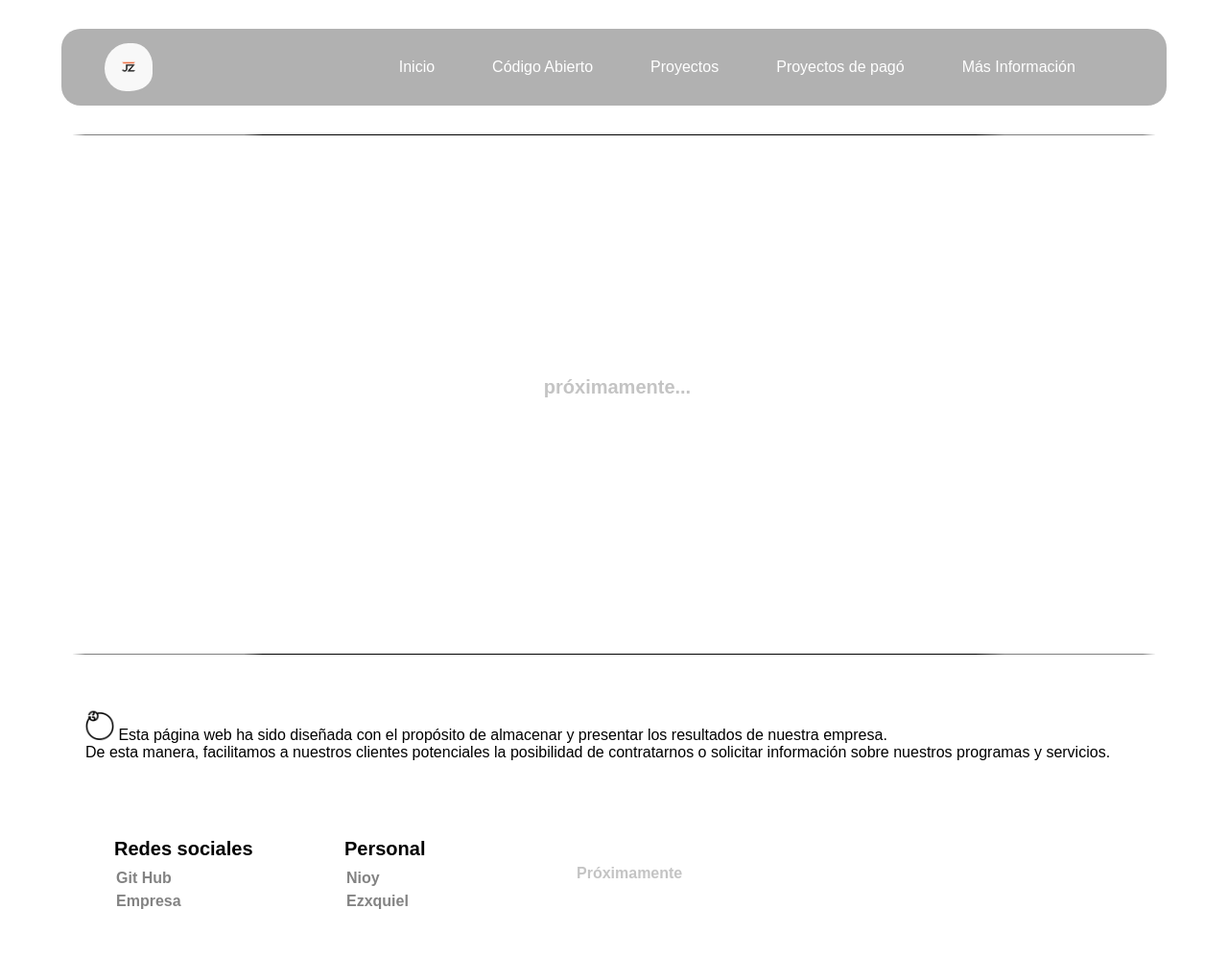
After one commit to Jz410/Web_oficial, a Flask app: page /proximamente in a window 1280 px wide. The commit adds this page. Shown: the whole page at 96% size. Run offline with Flask 3, Linux system fonts and the light colour scheme.

Commit message:
Footer , Menu
footer mejorado y layout de los apartados de la web.

```diff
--- a/Main.py
+++ b/Main.py
@@ -7,6 +7,26 @@ def Home():
     NW:str = 'Home'
     return render_template('index.html', NW=NW)
 
+@app.route('/codigoabierto')
+def CodigoAbierto():
+    NW:str = 'Código Abierto'
+    return render_template('CodigoAbierto.html', NW=NW)
+
+@app.route('/proyectos')
+def Proyectos():
+    NW:str = 'Proyectos'
+    return render_template('Proyectos.html', NW=NW)
+
+@app.route('/proyectosdepago')
+def Pago():
+    NW:str = 'Proyectos de pago'
+    return render_template('ProyectosPago.html', NW=NW)
+
+@app.route('/proximamente')
+def Proximo():
+    NW:str = 'Próximamente'
+    return render_template('Proximamente.html', NW=NW)
+
 
 if __name__ == '__main__':
     app.run(debug=True, host='0.0.0.0')
--- /dev/null
+++ b/static/css/Proxi-Error.css
@@ -0,0 +1,30 @@
+.proxis{
+    display: flex;
+    justify-content: center;
+    align-items: center;
+    width: 100%;
+    height: 60vh;
+    cursor: crosshair;
+}
+
+.proxis span{
+    font-size: 20px;
+    font-weight: bold;
+}
+
+.proxis span{
+    padding-left: 7px;
+    margin-top: 5px;
+    font-weight: bolder;
+    color: #c4c4c4;
+    text-decoration: none;
+    border-bottom: 1px solid rgb(255, 255, 255);
+    transition: all 5s;
+    cursor: none;
+}
+
+.proxis span:hover{
+    animation: Saltito 1s infinite;
+    transition: all 0.5s ease-in-out;
+    color: #0f0f0f;
+}
--- a/static/css/estilos.css
+++ b/static/css/estilos.css
@@ -68,7 +68,7 @@ main{
     margin: 30px;
     background-color: rgb(177, 177, 177);
     border-radius: 20px;
-    animation: EntradaMenu .8s ease-in-out ;
+    animation: EntradaMenu .8s ease-in-out 1;
 }
 
 .Menu ul{
@@ -195,6 +195,7 @@ main{
     justify-content: center;
     width: 90%;
     height: 300px;
+    margin-top: -5px;
     background-color: rgb(255, 255, 255);
     border-radius: 20px;
     color: var(--colorTexto);
@@ -213,12 +214,15 @@ main{
     display: flex;
     width: 100%;
     margin: 30px;
+    flex-wrap: wrap;
 }
 
 .Info{
-    display: flex;
+    display: grid;
+    width: 200px;
     margin: 20px;
-    flex-direction: column;
+    justify-items: start;
+
 }
 .Proxi{
     display: flex;
@@ -278,3 +282,12 @@ main{
         transform: rotate(360deg);
     }
 }
+
+
+@media (max-width: 700px) {
+    .footer{
+        height: auto;
+        margin-top: 0;
+        overflow: hidden;
+    }
+}
--- /dev/null
+++ b/templates/Proximamente.html
@@ -0,0 +1,8 @@
+{% extends 'layout.html'%}
+
+{% block content %}
+<div class="proxis">
+    <span>próximamente...</span>
+</div>
+
+{% endblock %}
--- a/templates/layout.html
+++ b/templates/layout.html
@@ -5,6 +5,7 @@
     <meta charset="UTF-8">
     <meta name="viewport" content="width=device-width, initial-scale=1.0">
     <link rel="stylesheet" href="{{ url_for('static', filename='css/estilos.css')}}">
+    <link rel="stylesheet" href="{{ url_for('static', filename='css/Proxi-Error.css')}}">
     <link rel="shortcut icon" href="{{ url_for('static', filename='Img/Logo.webp')}}" type="image/x-icon">
     <title>{{ NW }} - Jz Web Oficial</title>
 </head>
@@ -14,10 +15,11 @@
         <nav class="Menu">
             <img src="{{ url_for('static', filename='Img/Logo.webp')}}" alt="Logo De La Web">
             <ul>
-                <li><a href="">Código Abierto</a></li>
-                <li><a href="">Proyectos</a></li>
-                <li><a href="">Proyectos de pagó</a></li>
-                <li><a href="">Más Información</a></li>
+                <li><a href="/">Inicio</a></li>
+                <li><a href="/codigoabierto">Código Abierto</a></li>
+                <li><a href="/proyectos">Proyectos</a></li>
+                <li><a href="/proyectosdepago">Proyectos de pagó</a></li>
+                <li><a href="/proximamente">Más Información</a></li>
             </ul>
         </nav>
     </section>
@@ -47,11 +49,16 @@
                 <span>Redes sociales</span>
                 <a href="">Git Hub</a>
                 <a href="">Empresa</a>
+            </div>
+            <div class="Info">
+                <span>Personal</span>
                 <a href="">Nioy</a>
                 <a href="">Ezxquiel</a>
             </div>
+
+
             <div class="Proxi">
-                <a href="">Próximamente</a>
+                <a>Próximamente</a>
             </div>
         </section>
     </footer>
```
Also changed, not shown: Backend/SqlCodigo/Card.sql (added, +45 -0 lines), templates/CodigoAbierto.html (added, +7 -0 lines), templates/Proyectos.html (added, +7 -0 lines), templates/ProyectosPago.html (added, +7 -0 lines), static/Img/Logo.webp, static/Img/LogoRedondo.png (added), 4 other files.
